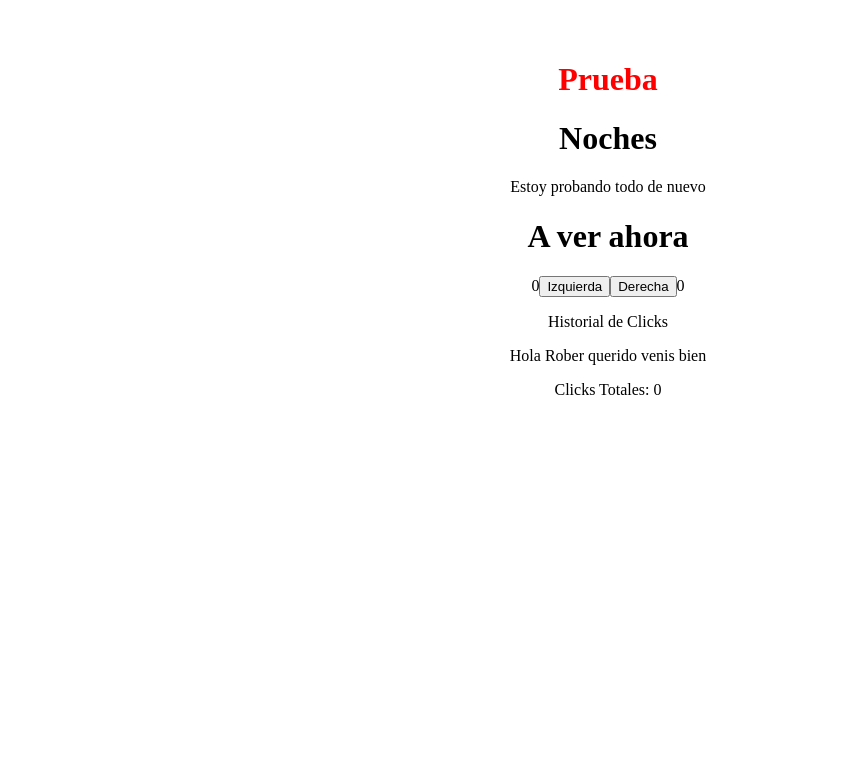
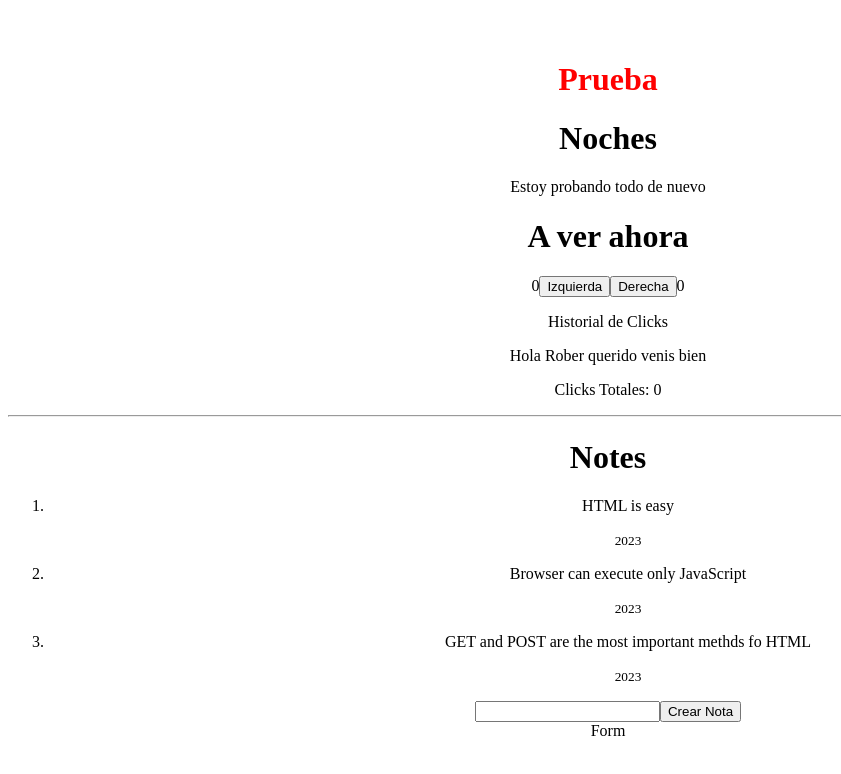
Before and after one commit to Rober100/Practice-Projects, a React (Vite) app in the folder parte1/: page / in a window 1280 px wide. Shown: the top 774 px of the page, without its empty margins (32-873 px from the left). Built offline with nearby package versions, Linux system fonts and the light colour scheme.

Commit message:
Monday, First Add

```diff
--- a/parte1/src/App.jsx
+++ b/parte1/src/App.jsx
@@ -1,6 +1,8 @@
 import { useState } from "react";
 import "./App.css";
 import Mensaje from "./Mensaje";
+import List from "./components/List";
+import Form from "./components/Form";
 
 const Descripcion = () => {
   return <p>Estoy probando todo de nuevo</p>;
@@ -78,6 +80,9 @@ function App() {
       <p>{counters.mensaje}</p>
       <p>{clicks.join(" - ")}</p>
       <p>Clicks Totales: {clicks.length}</p>
+      <hr />
+      <List />
+      <Form />
     </>
   );
 }
--- /dev/null
+++ b/parte1/src/components/Form.js
@@ -0,0 +1,8 @@
+
+const Form = () => {
+  return (
+    <div>Form</div>
+  )
+}
+
+export default Form
--- /dev/null
+++ b/parte1/src/components/List.jsx
@@ -0,0 +1,32 @@
+import { Notes } from "./Notes.jsx";
+
+const Form = () => {
+
+
+  if (typeof Notes === "undefined" || Notes.length === 0) {
+    return "No tenemos notas que mostrar";
+  }
+
+  const handleChange = (event) => {
+    console.log(event);
+  }
+  return (
+    <div>
+      <h1>Notes</h1>
+      <ol>
+        {Notes.map((notes) => {
+          return (
+            <li key={notes.id}>
+              <p>{notes.content}</p>
+              <small>{notes.date}</small>
+            </li>
+          );
+        })}
+      </ol>
+      <input type="text" onChange={handleChange}/>
+      <button>Crear Nota</button>
+    </div>
+  );
+};
+
+export default Form;
--- /dev/null
+++ b/parte1/src/components/Notes.jsx
@@ -0,0 +1,20 @@
+export const Notes = [
+  {
+    id: 1,
+    content: "HTML is easy",
+    date: "2023",
+    import: true,
+  },
+  {
+    id: 2,
+    content: "Browser can execute only JavaScript",
+    date: "2023",
+    import: true,
+  },
+  {
+    id: 3,
+    content: "GET and POST are the most important methds fo HTML",
+    date: "2023",
+    import: true,
+  },
+];
```
